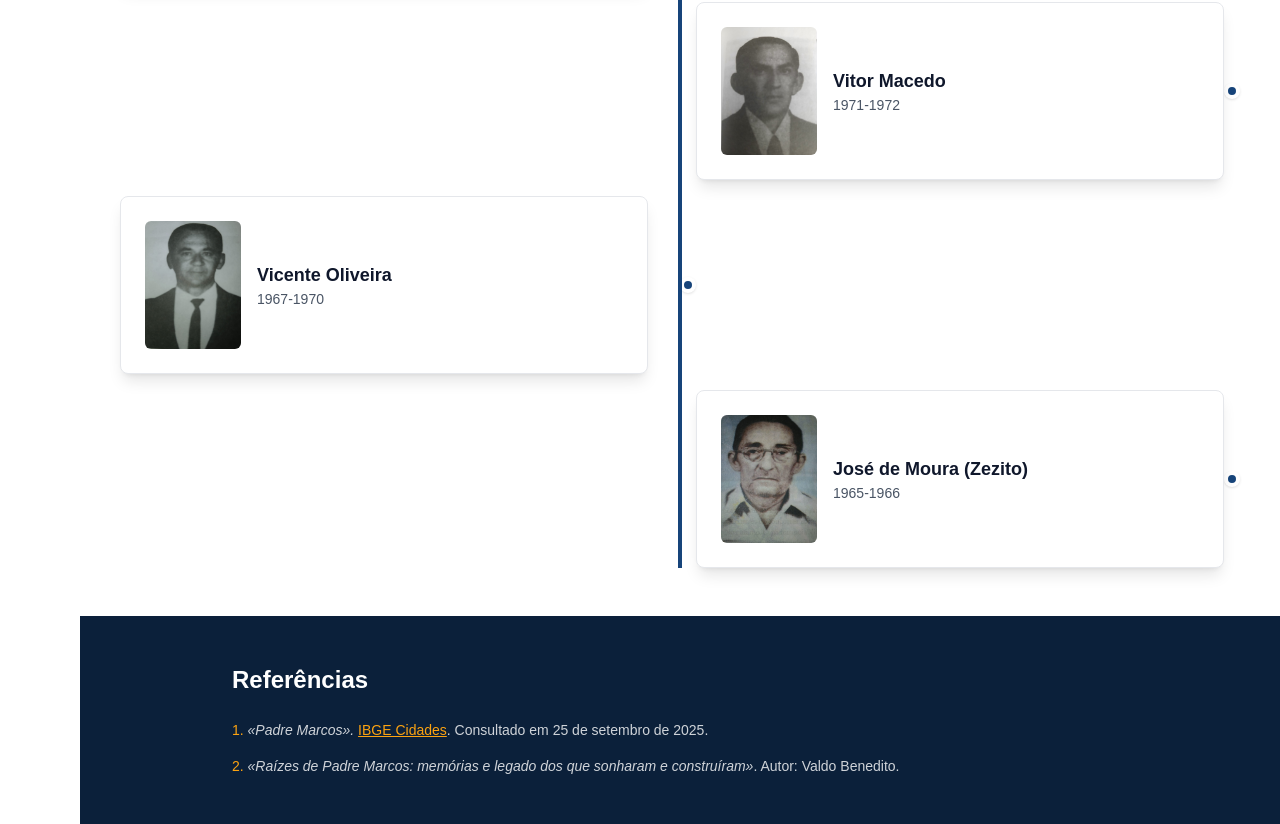
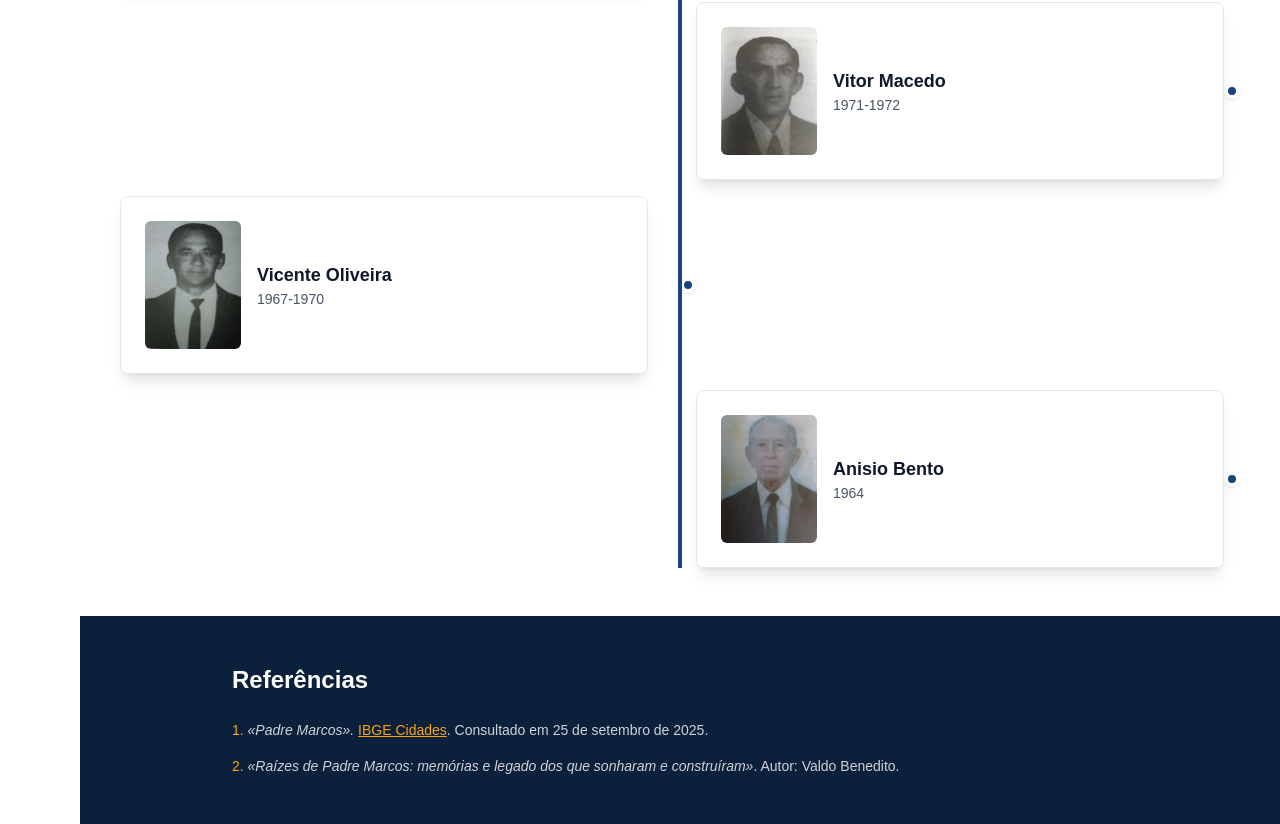
Before and after one commit to semm00/portal-pm, a Next.js app: page /about in a window 1280 px wide. Shown: the part 4003-4827 px from the top of the page. Built offline with nearby package versions, Linux system fonts and the light colour scheme.

Commit message:
adjustments

```diff
--- a/src/app/about/components/mayor-line.tsx
+++ b/src/app/about/components/mayor-line.tsx
@@ -185,12 +185,12 @@ const mayors: Mayor[] = [
       "A segunda eleição aconteceu no final do ano de 1966 entre o comerciante Vicente Oliveira Lobo, tendo como candidato a Vice-Prefeito o também comerciante e ex-prefeito nomeado Anísio Bento de Carvalho, para uma gestão de 4 anos, ou seja, de 1967 a 1970.",
   },
   {
-    image: "zezito-moura",
-    name: "José de Moura (Zezito)",
-    mandate: "1965-1966",
+    image: "anisio-bento",
+    name: "Anisio Bento",
+    mandate: "1964",
     tooltip:
-      "Em 27 de dezembro de 1964, acontece a primeira eleição direta em Padre Marcos. Mas, antes, as lideranças locais que de costume se reuniam para combinar estratégias, concordaram que José de Moura Leal deveria ser o Primeiro Prefeito, e escolheram o comerciante Vicente Oliveira Lobo para candidato a Vice-Prefeito. E assim aconteceu.",
-  },
+      "O então Prefeito nomeado Anísio Bento de Carvalho administrou o recém-criado município por apenas um ano, ou seja, 1964, quando no final do mesmo ano aconteceu a primeira eleição direta para Prefeito de Padre Marcos. No breve mandato, Anísio Bento construiu: o matadouro público na sede do município; ο galpão do Mercado Central; um barreiro público na localidade Lagoa das Pedras.",
+  }
 ];
 
 export default function MayorLine() {
```
Also changed, not shown: public/images/anisio-bento.jpg (added).
